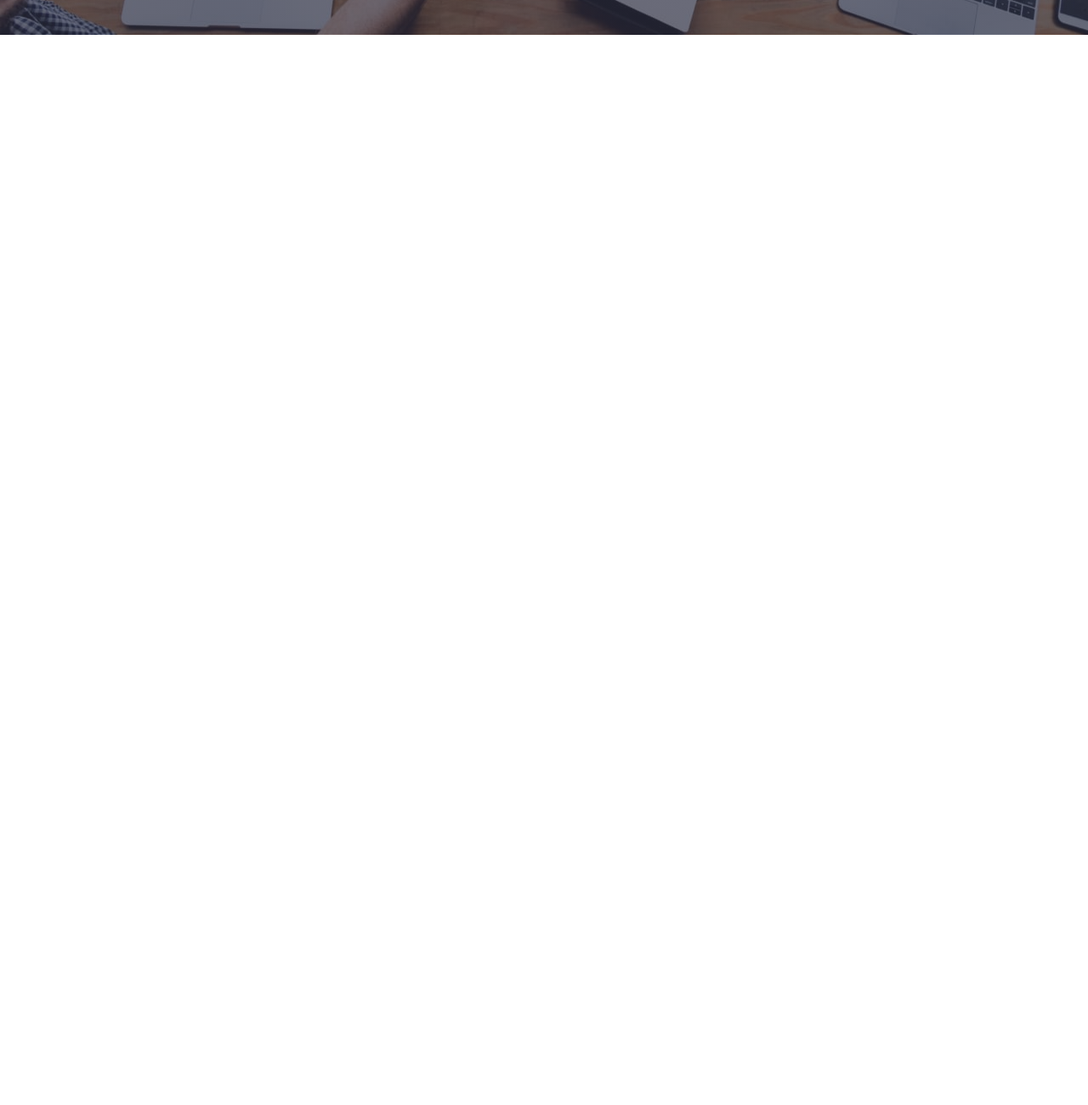
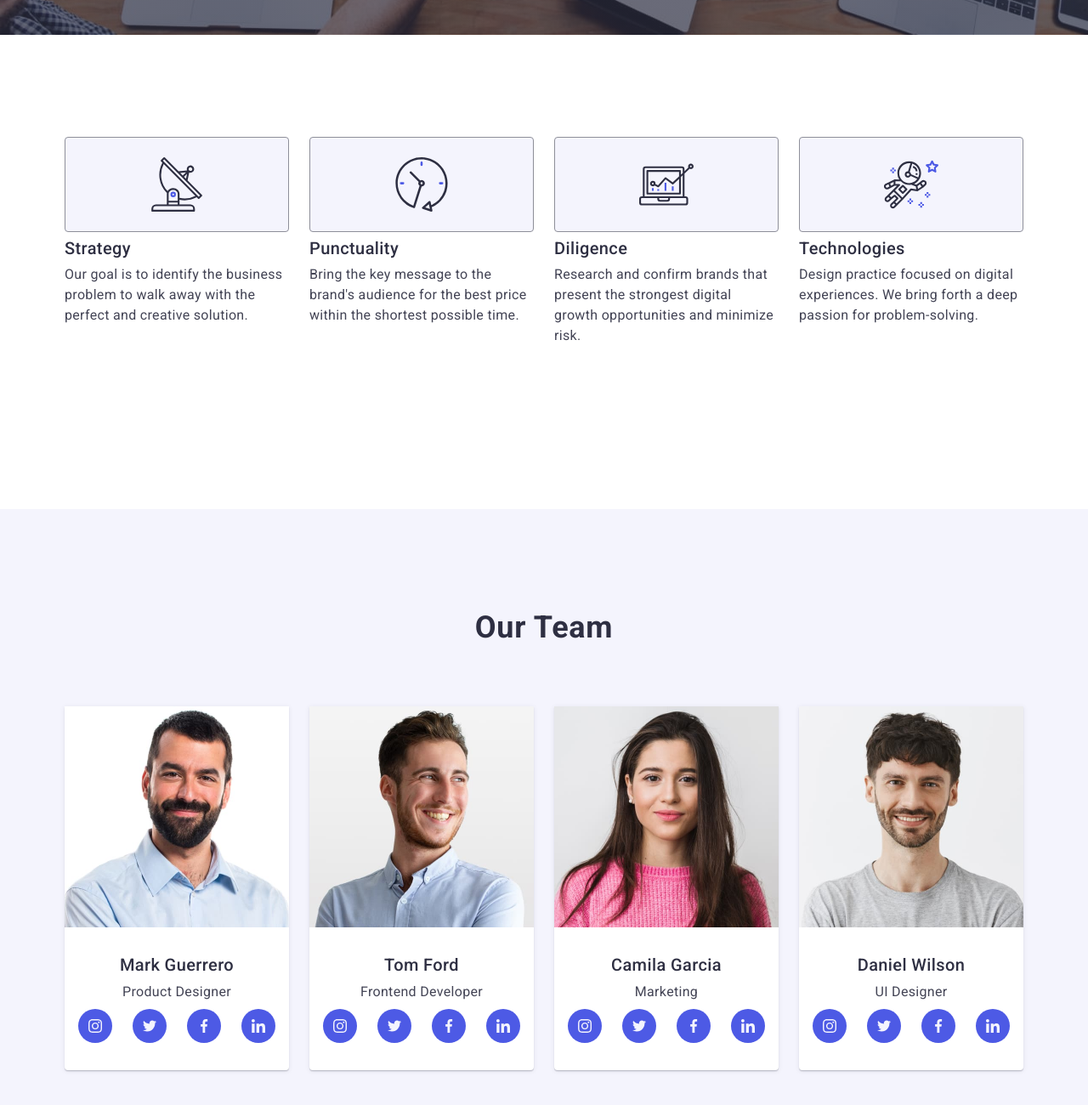
Before and after one commit to evgenia-fienik/goit-markup-hw-06, a plain HTML site: page index.html in a window 1280 px wide. Shown: the part 632-1932 px from the top of the page at 85% size. Before the commit the page ends 800 px from the top, so only its background shows below. Drawn offline with nearby package versions, Linux system fonts and the light colour scheme.

Commit message:
features, team

```diff
--- a/css/styles.css
+++ b/css/styles.css
@@ -13,8 +13,8 @@ a {
 ul,ol {
     list-style: none;
     margin-bottom: 0;
-    margin-top: 0;
-    padding-left: 0;
+    margin: 0;
+    padding: 0;
 }
 
 .container {
@@ -187,34 +187,33 @@ box-shadow:0px 2px 1px rgba(46, 47, 66, 0.08),
 /* ==============FEATURES================== */
 
 .features {
-   padding-top: 120px;
-   padding-bottom: 120px;
+    padding-top: 96px;
+    padding-bottom: 96px;
 }
 
-.features-list {}
-
-.features-itm {
-   width: calc((100% - 3 * 24px) / 4);
+.features-list {
+    flex-direction: column;
 }
 
+
 .features-subtitle {
-    margin-bottom: 8px;
+        margin-bottom: 8px;
+        font-weight: 700;
+        font-size: 36px;
+        line-height: 1.11;
+        text-align: center;
+
 }
 
 .features-itm-text {
+    font-weight: 500;
+    color: #434455;
+    margin-bottom: 72px;
 }
 
 .features-icon-wrap{
-    border: 1px solid #8e8f99;
-        border-radius: 4px;
-        width: 264px;
-        height: 112px;
-        background: #f4f4fd;
-        display: flex;
-        align-items: center;
-        justify-content: center;
-        margin-bottom: 8px;
 
+    display: none;
 }
 
 .features-icon{
@@ -229,8 +228,11 @@ box-shadow:0px 2px 1px rgba(46, 47, 66, 0.08),
 
 .team {
     background: #f4f4fd;
-    padding-top: 120px;
-    padding-bottom: 120px;}
+    padding-top: 96px;
+    padding-bottom: 96px;
+    /* padding-top: 120px;
+    padding-bottom: 120px; */
+}
 
 .team-title {
     margin-bottom: 72px;
@@ -238,11 +240,17 @@ box-shadow:0px 2px 1px rgba(46, 47, 66, 0.08),
 
 .team-list {
     display: flex;
-   gap: 24px;
+    flex-direction: column;
+    align-items: center;
+    gap: 72px;
+
+    /* display: flex;
+   gap: 24px; */
 
 }
 
 .team-itm {
+
     border-radius: 0 0 4px 4px;
     background: #fff;
     box-shadow: 0 2px 1px 0 rgba(46, 47, 66, 0.08), 0 1px 1px 0 rgba(46, 47, 66, 0.16), 0 1px 6px 0 rgba(46, 47, 66, 0.08);
@@ -849,11 +857,44 @@ fill: #f4f4fd;
     margin-bottom: 36px;
     max-width: 496px;
 }
+
 /* ========================================== */
 /* ===============FEATURES=================== */
 
+.features-list {
+   flex-direction: row;
+   flex-wrap: wrap;
+   gap: 72px 24px;
 }
 
+.features-itm {
+    width: calc((100% - 1 * 24px) / 2);
+}
+
+.features-icon-wrap {
+    display: none;
+    }
+
+.features-subtitle{
+text-align: left;
+}
+
+/* ======================================== */
+/* =================TEAM=================== */
+
+
+.team-list {
+flex-direction: row;
+flex-wrap: wrap;
+gap: 64px 24px;
+max-width: 552px;
+margin: 0 auto;
+}
+.team-itm{
+max-width: 264px;
+width: calc((100% - 1 * 24px) / 2);
+}
+}
 /* =================1158px====================== */
 
 
@@ -893,4 +934,57 @@ fill: #f4f4fd;
 /* ==============FEATURES================== */
 
 
+.features-list {
+    flex-direction: row;
+    flex-wrap: nowrap;
+    gap: 24px;
 }
+
+.features {
+    padding-top: 120px;
+    padding-bottom: 120px;
+}
+
+.features-itm {
+    width: calc((100% - 3 * 24px) / 4);
+}
+.features-subtitle {
+    font-weight: 500;
+    font-size: 20px;
+
+}
+
+.features-itm-text{
+  font-weight: 400;
+
+}
+
+.features-icon-wrap {
+    border: 1px solid #8e8f99;
+    border-radius: 4px;
+    width: 264px;
+    height: 112px;
+    background: #f4f4fd;
+    display: flex;
+    align-items: center;
+    justify-content: center;
+    margin-bottom: 8px;
+}
+
+/* ======================================== */
+/* =================TEAM=================== */
+
+.team {
+    padding-top: 120px;
+    padding-bottom: 120px;
+}
+
+.team-list {
+    flex-direction: row;
+    flex-wrap: nowrap;
+    gap: 24px;
+    max-width: 1128px;
+    margin: 0 auto;
+}
+
+}
--- a/index.html
+++ b/index.html
@@ -60,7 +60,7 @@
           <button class="hero-btn" type="button">Order Service</button>
         </div>
       </section>
-      <!-- <section class="features">
+      <section class="features">
         <div class="container">
           <h2 class="visually-hidden">Features</h2>
 
@@ -115,8 +115,8 @@
             </li>
           </ul>
         </div>
-      </section> -->
-      <!-- <section class="team">
+      </section>
+      <section class="team">
         <div class="container">
           <h2 class="team-title title">Our Team</h2>
           <ul class="team-list">
@@ -355,7 +355,7 @@
             </li>
           </ul>
         </div>
-      </section> -->
+      </section>
       <!-- <section class="portfolio">
         <div class="container">
           <h2 class="portfolio-title title">Our Portfolio</h2>
```
